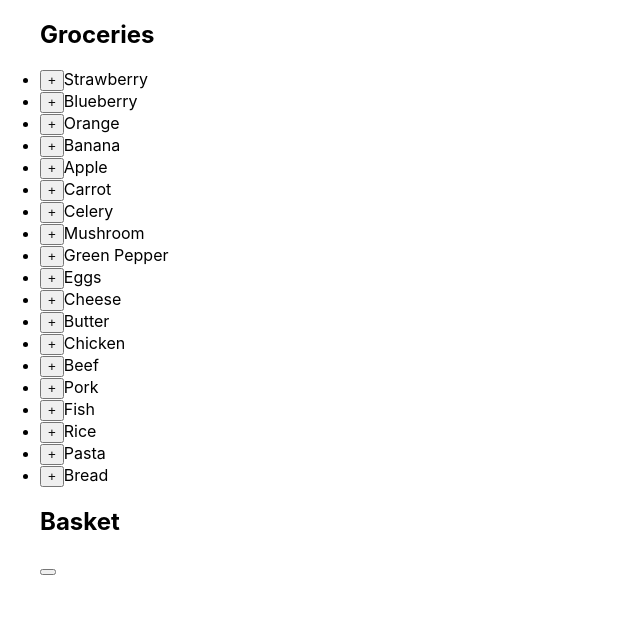
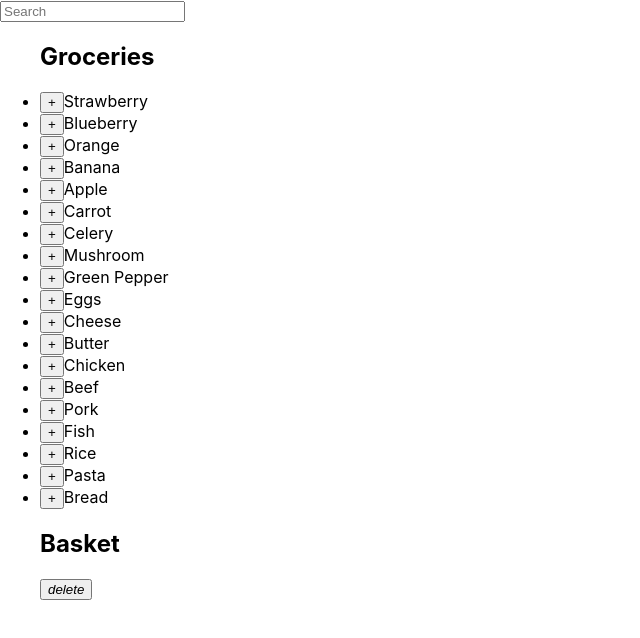
Before and after one commit to shirameirovitz/Basket-App-react, a React (Create React App) app in the folder basket-app/: page / in a window 1280 px wide. Shown: the top 638 px of the page, without its empty margins (0-640 px from the left). Built offline with nearby package versions, Linux system fonts and the light colour scheme.

Commit message:
search for groceries

```diff
--- a/basket-app/src/components/App.js
+++ b/basket-app/src/components/App.js
@@ -1,7 +1,7 @@
 import "../App.css";
 import BasketList from "./BasketList";
 import GroceriesList from "./GroceriesList";
-import { useState } from "react";
+import { useEffect, useState } from "react";
 
 function App() {
   const groceries = [
@@ -25,8 +25,13 @@ function App() {
     "Pasta",
     "Bread",
   ];
-  //add item +counter
+
   const [counter, setCounter] = useState({});
+  const [searchTerm, setSearchTerm] = useState("");
+  const [searchResults, setSearchResults] = useState([]);
+  const handleChange = (event) => {
+    setSearchTerm(event.target.value);
+  };
 
   function addItem(itemName) {
     if (!counter[itemName]) {
@@ -47,9 +52,28 @@ function App() {
   function removeAll() {
     setCounter({});
   }
+  //search
+  useEffect(() => {
+    const results = groceries.filter((grocery) =>
+      grocery.toLowerCase().includes(searchTerm)
+    );
+    setSearchResults(results);
+  }, [searchTerm]);
+
   return (
     <div className="list-container">
-      <GroceriesList groceries={groceries} addItem={addItem} />
+      <input
+        type="text"
+        placeholder="Search"
+        value={searchTerm}
+        onChange={handleChange}
+      />
+      {/* <ul>
+        {searchResults.filter((item) => (
+          <li>{item}</li>
+        ))}
+      </ul> */}
+      <GroceriesList groceries={searchResults} addItem={addItem} />
       <BasketList
         items={counter}
         removeItem={removeItem}
--- a/basket-app/src/components/BasketList.js
+++ b/basket-app/src/components/BasketList.js
@@ -3,11 +3,14 @@ import BasketItem from "./BasketItem";
 
 function BasketList({ items, removeItem, removeAll }) {
   const itemArr = Object.entries(items);
+  console.log(items);
   return (
     <ul>
       <h2>Basket</h2>
       <button onClick={removeAll}>
-        <i className="fa fa-trash" aria-hidden="true"></i>
+        <i className="fa fa-trash" aria-hidden="true">
+          delete
+        </i>
       </button>
       {itemArr.map(([itemName, amount], i) => (
         <BasketItem
```
